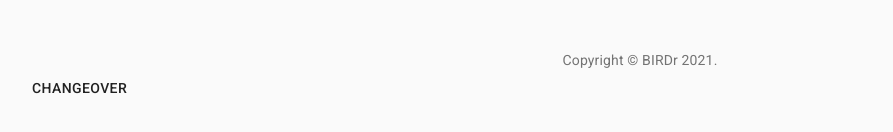
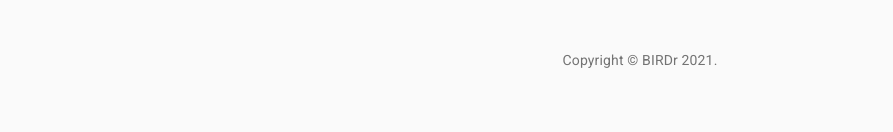
Before and after one commit to hunterfoist/BIRDr_Client, a React (Create React App) app: page / in a window 1280 px wide. Shown: the part 506-638 px from the top of the page, without its empty margins (0-893 px from the left). Built offline with nearby package versions, Linux system fonts and the light colour scheme.

Commit message:
signup login toggle working

```diff
--- a/src/auth/Auth.jsx
+++ b/src/auth/Auth.jsx
@@ -23,9 +23,9 @@ const Auth = (props) => {
         <Container className="auth-container">
 
                 <Grid container item xs='12'>
-                    {showLogin === true ? <Login updateToken={props.updateToken} handleToggle={props.handleToggle} /> : <Signup updateToken={props.updateToken} handleToggle={props.handleToggle}/>}
+                    {showLogin === true ? <Login updateToken={props.updateToken} handleToggle={handleToggle} /> : <Signup updateToken={props.updateToken} handleToggle={handleToggle}/>}
                 </Grid>
-                <Button onClick={handleToggle}>Changeover</Button>
+
 
 
         </Container>
```
